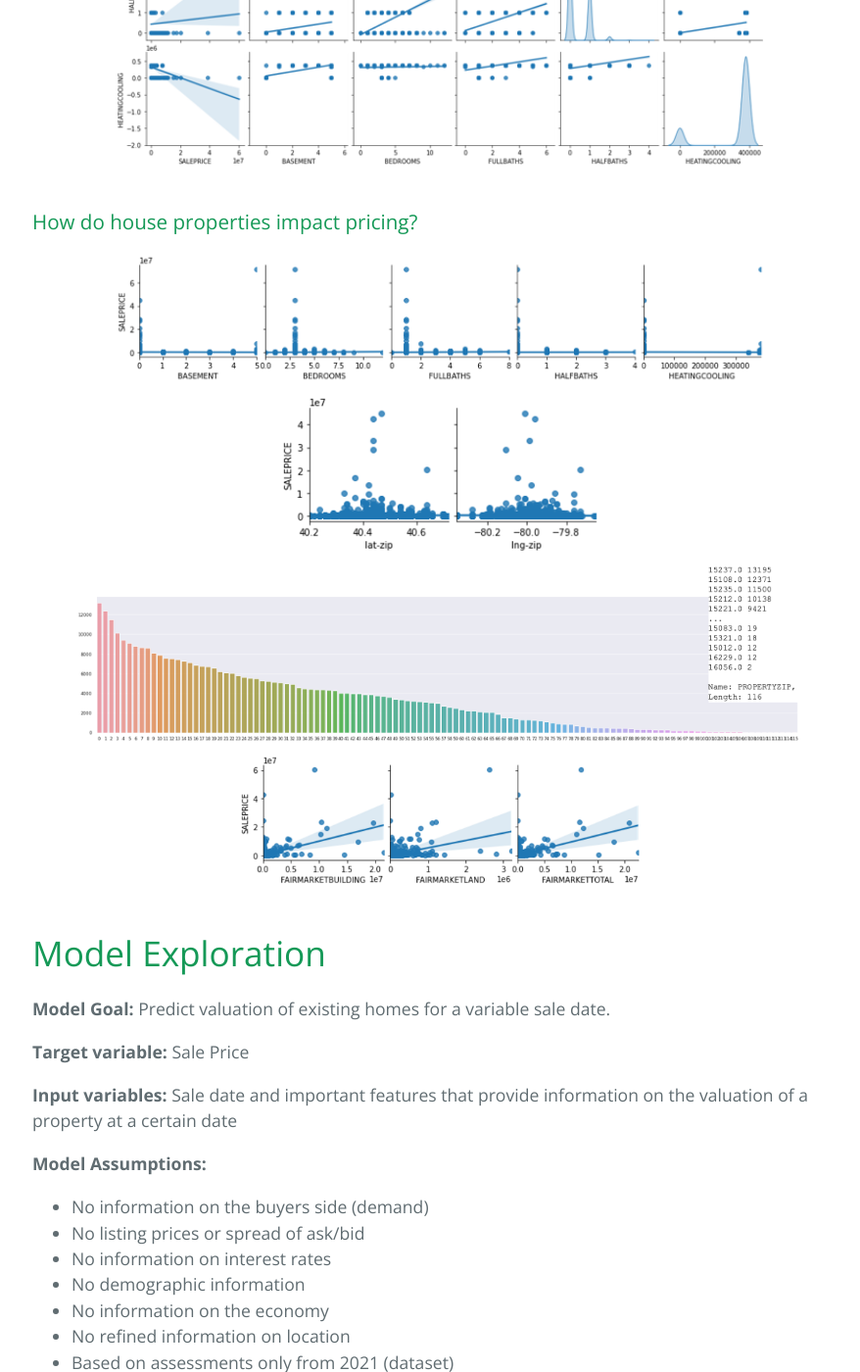
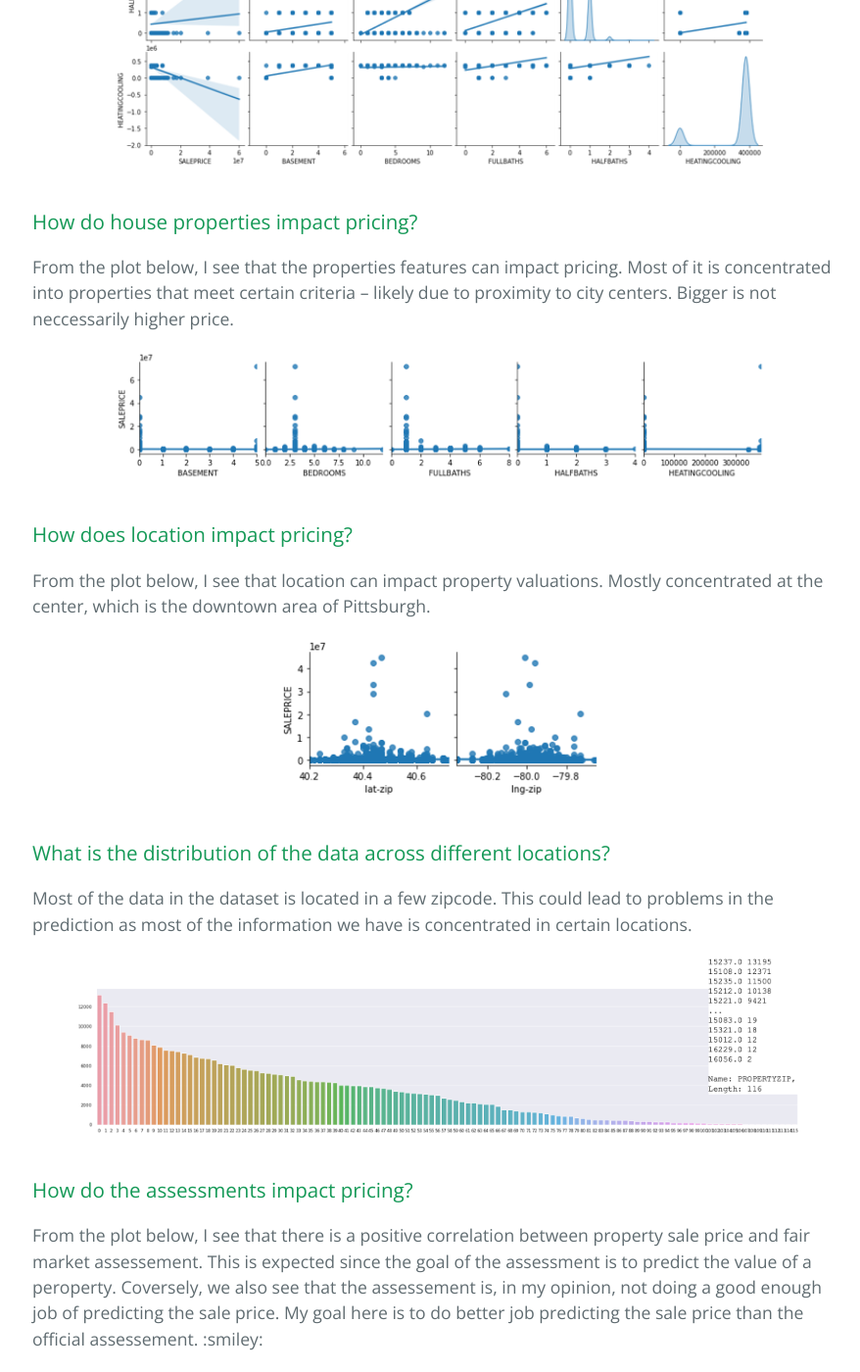
Before and after one commit to matheuscfernandes/fidelity-interview, a Jekyll site: the page built from index.md, in a window 1280 px wide and 1400 px high, scrolled down 4869 px. Shown: the whole window at 98% size, without its empty margins (191-1069 px from the left). Built offline with Jekyll 4.4.1, drawn with Linux system fonts in a browser that asks for light colours; formulas are drawn with MathJax 3.

Commit message:
adding assets

```diff
--- a/_layouts/default.html
+++ b/_layouts/default.html
@@ -9,6 +9,7 @@
         }
       });
     </script>
+    <script src="https://gist.github.com/rxaviers/7360908.js"></script>
   <script src="https://cdn.mathjax.org/mathjax/latest/MathJax.js?config=TeX-AMS-MML_HTMLorMML" type="text/javascript"></script>
 
     {% if site.google_analytics %}
--- a/index.md
+++ b/index.md
@@ -73,12 +73,26 @@ Next, I do a deeper dive into the data to udnerstand wow does each variable depe
 
 ### How do house properties impact pricing?
 
+From the plot below, I see that the properties features can impact pricing. Most of it is concentrated into properties that meet certain criteria -- likely due to proximity to city centers. Bigger is not neccessarily higher price.
+
 <div style="text-align:center"><img src="./assets/propdep.png" width='80%'></div>
+
+### How does location impact pricing?
+
+From the plot below, I see that location can impact property valuations. Mostly concentrated at the center, which is the downtown area of Pittsburgh.
+
 
 <div style="text-align:center"><img src="./assets/locdep.png" width='40%'></div>
 
+### What is the distribution of the data across different locations?
+
+Most of the data in the dataset is located in a few zipcode. This could lead to problems in the prediction as most of the information we have is concentrated in certain locations.
 
 <div style="text-align:center"><img src="./assets/zipdist.png" width='90%'></div>
+
+### How do the assessments impact pricing?
+
+From the plot below, I see that there is a positive correlation between property sale price and fair market assessement. This is expected since the goal of the assessment is to predict the value of a peroperty. Coversely, we also see that the assessement is, in my opinion, not doing a good enough job of predicting the sale price. My goal here is to do better job predicting the sale price than the official assessement. :smiley:
 
 <div style="text-align:center"><img src="./assets/assesdep.png" width='50%'></div>
 
```
